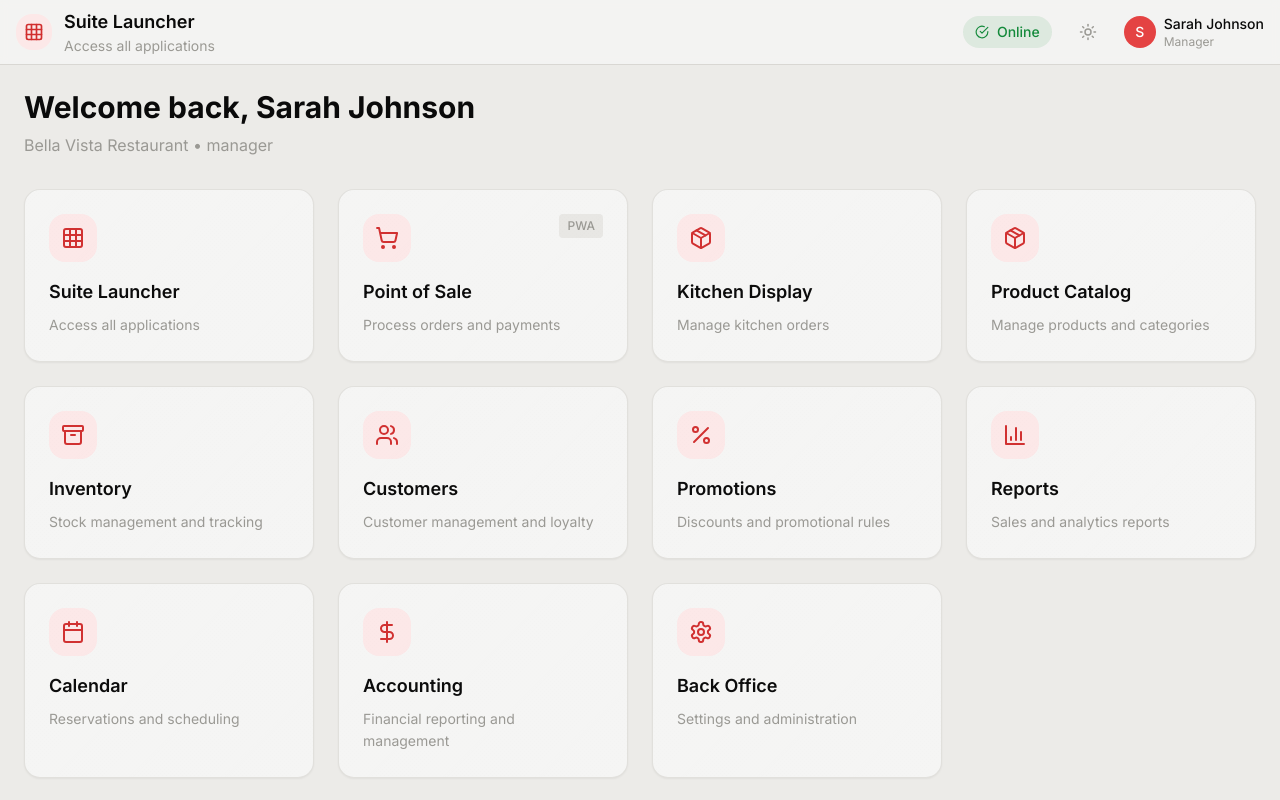
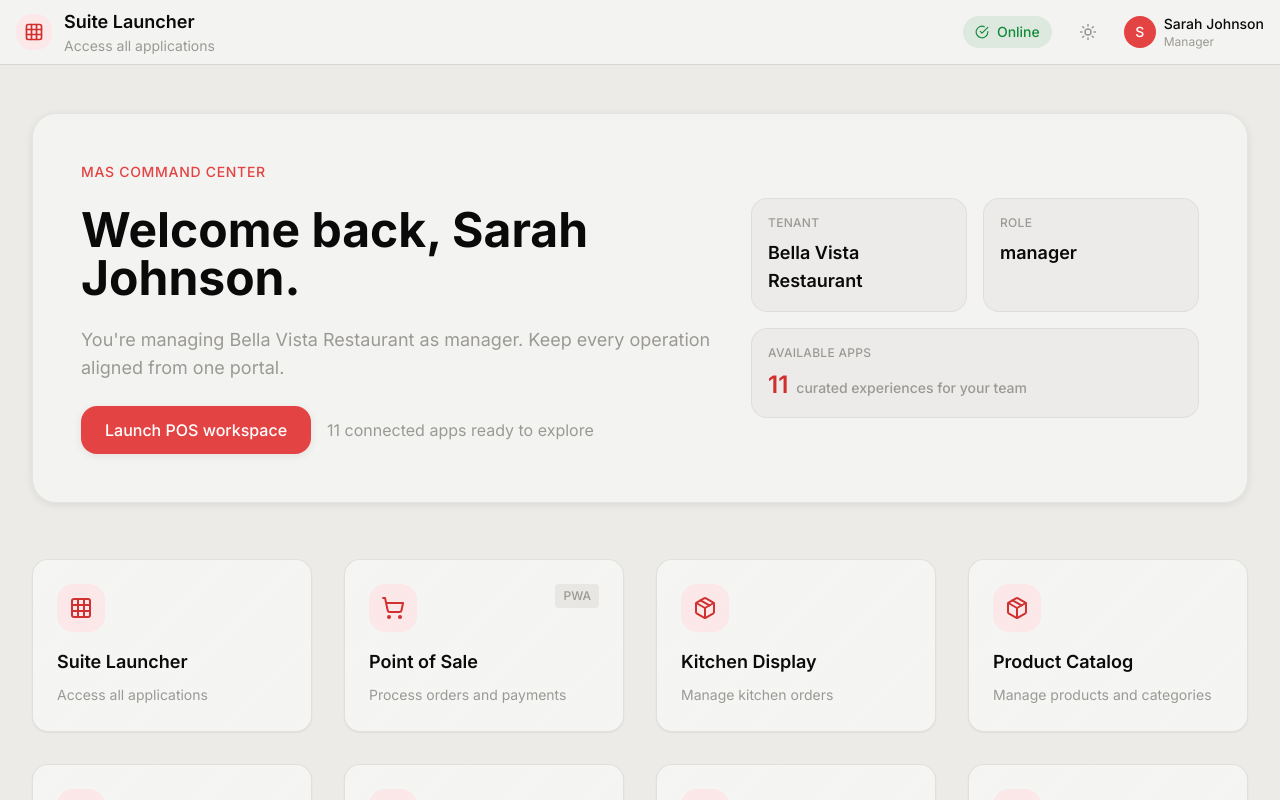
Before and after one commit to Axiki/Maas, a React (Vite) app: page / in a window 1280 px wide. Both pictures are taken after a click on the button "Sign In". Shown: the top 800 px of the page. Built offline with nearby package versions, Linux system fonts and the light colour scheme.

Commit message:
feat(portal): add hero container layout

```diff
--- a/src/components/apps/Portal.tsx
+++ b/src/components/apps/Portal.tsx
@@ -1,4 +1,4 @@
-import React, { useEffect, useRef } from 'react';
+import React, { useEffect, useMemo, useRef } from 'react';
 import { useNavigate } from 'react-router-dom';
 import { motion } from 'framer-motion';
 import { gsap } from 'gsap';
@@ -8,6 +8,8 @@ import { useAuthStore } from '../../stores/authStore';
 import { getAvailableApps } from '../../config/apps';
 import { theme } from '../../config/theme';
 import { Card } from '@mas/ui';
+import { PageContainer } from '../layout/PageContainer';
+import { PortalHero } from './PortalHero';
 
 const MotionCard = motion(Card);
 
@@ -16,7 +18,13 @@ export const Portal: React.FC = () => {
   const { user, tenant } = useAuthStore();
   const gridRef = useRef<HTMLDivElement>(null);
 
-  const availableApps = user ? getAvailableApps(user.role) : [];
+  const availableApps = useMemo(() => {
+    if (!user) {
+      return [];
+    }
+
+    return getAvailableApps(user.role);
+  }, [user]);
 
   useEffect(() => {
     if (gridRef.current) {
@@ -46,18 +54,25 @@ export const Portal: React.FC = () => {
   };
 
   return (
-    <MotionWrapper type="page" className="p-6">
-      <div className="max-w-7xl mx-auto">
-        <div className="mb-8">
-          <h2 className="text-3xl font-bold mb-2">Welcome back, {user?.name}</h2>
-          <p className="text-muted">
-            {tenant?.name} • {user?.role}
-          </p>
-        </div>
+    <MotionWrapper type="page" className="py-8 sm:py-10 lg:py-12">
+      <PageContainer>
+        <div className="space-y-10 sm:space-y-12 lg:space-y-14">
+          <PortalHero
+            userName={user?.name}
+            tenantName={tenant?.name}
+            role={user?.role}
+            appsCount={availableApps.length}
+            onCtaClick={() => handleAppClick('/pos')}
+          />
 
-        <div ref={gridRef} className="grid grid-cols-1 md:grid-cols-2 lg:grid-cols-3 xl:grid-cols-4 gap-6">
+          <div className="space-y-8 sm:space-y-10">
+            <div
+              ref={gridRef}
+              className="grid grid-cols-1 gap-5 sm:gap-6 md:grid-cols-2 md:gap-6 lg:grid-cols-3 lg:gap-7 xl:grid-cols-4 xl:gap-8"
+            >
               {availableApps.map((app) => {
-            const IconComponent = (LucideIcons as any)[app.icon] || LucideIcons.Package;
+                const iconKey = app.icon as keyof typeof LucideIcons;
+                const IconComponent = LucideIcons[iconKey] ?? LucideIcons.Package;
 
                 return (
                   <MotionCard
@@ -65,34 +80,39 @@ export const Portal: React.FC = () => {
                     whileHover={{ scale: 1.02, boxShadow: theme.elevation.modal }}
                     whileTap={{ scale: 0.98 }}
                     padding
-                className="cursor-pointer border-line/70 hover:border-primary-200 transition-all duration-200 group shadow-sm hover:shadow-md"
+                    className="group cursor-pointer border-line/70 shadow-sm transition-all duration-200 hover:border-primary-200 hover:shadow-md"
                     onClick={() => handleAppClick(app.route)}
                   >
-                <div className="flex items-start justify-between mb-4">
-                  <div className="p-3 rounded-lg bg-primary-100 group-hover:bg-primary-500 transition-colors">
-                    <IconComponent size={24} className="text-primary-600 group-hover:text-white transition-colors" />
+                    <div className="mb-4 flex items-start justify-between">
+                      <div className="rounded-lg bg-primary-100 p-3 transition-colors group-hover:bg-primary-500">
+                        <IconComponent
+                          size={24}
+                          className="text-primary-600 transition-colors group-hover:text-white"
+                        />
                       </div>
 
-                  {app.hasNotifications && <div className="w-2 h-2 rounded-full bg-danger animate-pulse" />}
+                      {app.hasNotifications && <div className="h-2 w-2 animate-pulse rounded-full bg-danger" />}
 
                       {app.isPWA && (
-                    <div className="text-xs text-muted font-medium px-2 py-1 bg-surface-200 rounded">
+                        <div className="rounded bg-surface-200 px-2 py-1 text-xs font-medium text-muted">
                           PWA
                         </div>
                       )}
                     </div>
 
-                <h3 className="font-semibold text-lg mb-2 group-hover:text-primary-600 transition-colors">{app.name}</h3>
+                    <h3 className="mb-2 text-lg font-semibold transition-colors group-hover:text-primary-600">
+                      {app.name}
+                    </h3>
 
-                <p className="text-muted text-sm leading-relaxed">{app.description}</p>
+                    <p className="text-sm leading-relaxed text-muted">{app.description}</p>
                   </MotionCard>
                 );
               })}
             </div>
 
-        <div className="mt-12 grid grid-cols-1 lg:grid-cols-3 gap-6">
-          <Card>
-            <h3 className="font-semibold mb-4">Today&apos;s Summary</h3>
+            <div className="grid grid-cols-1 gap-6 sm:gap-7 md:gap-7 lg:grid-cols-3 lg:gap-8">
+              <Card className="h-full">
+                <h3 className="mb-4 font-semibold">Today&apos;s Summary</h3>
                 <div className="space-y-3">
                   <div className="flex justify-between">
                     <span className="text-muted">Orders</span>
@@ -109,8 +129,8 @@ export const Portal: React.FC = () => {
                 </div>
               </Card>
 
-          <Card>
-            <h3 className="font-semibold mb-4">Quick Stats</h3>
+              <Card className="h-full">
+                <h3 className="mb-4 font-semibold">Quick Stats</h3>
                 <div className="space-y-3">
                   <div className="flex justify-between">
                     <span className="text-muted">Active Tables</span>
@@ -127,25 +147,27 @@ export const Portal: React.FC = () => {
                 </div>
               </Card>
 
-          <Card>
-            <h3 className="font-semibold mb-4">Recent Activity</h3>
+              <Card className="h-full">
+                <h3 className="mb-4 font-semibold">Recent Activity</h3>
                 <div className="space-y-3 text-sm">
                   <div className="flex items-center gap-3">
-                <div className="w-2 h-2 rounded-full bg-success" />
+                    <div className="h-2 w-2 rounded-full bg-success" />
                     <span className="text-muted">Order #1234 completed</span>
                   </div>
                   <div className="flex items-center gap-3">
-                <div className="w-2 h-2 rounded-full bg-warning" />
+                    <div className="h-2 w-2 rounded-full bg-warning" />
                     <span className="text-muted">Table 5 needs attention</span>
                   </div>
                   <div className="flex items-center gap-3">
-                <div className="w-2 h-2 rounded-full bg-primary-500" />
+                    <div className="h-2 w-2 rounded-full bg-primary-500" />
                     <span className="text-muted">New reservation added</span>
                   </div>
                 </div>
               </Card>
             </div>
           </div>
+        </div>
+      </PageContainer>
     </MotionWrapper>
   );
 };
--- /dev/null
+++ b/src/components/apps/PortalHero.tsx
@@ -0,0 +1,70 @@
+import React from 'react';
+import { Button } from '@mas/ui';
+
+interface PortalHeroProps {
+  userName?: string;
+  tenantName?: string;
+  role?: string;
+  appsCount: number;
+  onCtaClick: () => void;
+}
+
+export const PortalHero: React.FC<PortalHeroProps> = ({
+  userName,
+  tenantName,
+  role,
+  appsCount,
+  onCtaClick,
+}) => {
+  const roleLabel = role?.toLowerCase();
+
+  return (
+    <section className="overflow-hidden rounded-3xl border border-line/60 bg-surface-100/80 shadow-card">
+      <div className="flex flex-col gap-8 p-6 sm:p-8 lg:flex-row lg:items-center lg:justify-between lg:p-10 xl:p-12">
+        <div className="max-w-3xl space-y-4 sm:space-y-6">
+          <p className="text-sm font-medium uppercase tracking-wider text-primary-500">
+            MAS Command Center
+          </p>
+
+          <h1 className="text-3xl font-bold leading-tight text-ink sm:text-4xl lg:text-5xl">
+            Welcome back{userName ? `, ${userName}` : ''}.
+          </h1>
+
+          <p className="text-base text-muted sm:text-lg">
+            {tenantName ? `You're managing ${tenantName}` : 'Manage your venue'}{' '}
+            {roleLabel ? `as ${roleLabel}` : 'with confidence'}. Keep every operation aligned from one portal.
+          </p>
+
+          <div className="flex flex-col gap-3 sm:flex-row sm:items-center sm:gap-4">
+            <Button size="lg" onClick={onCtaClick} className="w-full sm:w-auto">
+              Launch POS workspace
+            </Button>
+            <span className="text-sm text-muted sm:text-base">
+              {appsCount} connected app{appsCount === 1 ? '' : 's'} ready to explore
+            </span>
+          </div>
+        </div>
+
+        <dl className="grid w-full max-w-sm grid-cols-1 gap-4 sm:max-w-md sm:grid-cols-2">
+          <div className="rounded-2xl border border-line/70 bg-surface-200/60 p-4">
+            <dt className="text-xs font-medium uppercase tracking-wide text-muted">Tenant</dt>
+            <dd className="mt-2 text-lg font-semibold text-ink">{tenantName ?? 'Unassigned'}</dd>
+          </div>
+
+          <div className="rounded-2xl border border-line/70 bg-surface-200/60 p-4">
+            <dt className="text-xs font-medium uppercase tracking-wide text-muted">Role</dt>
+            <dd className="mt-2 text-lg font-semibold text-ink">{role ?? 'Staff'}</dd>
+          </div>
+
+          <div className="rounded-2xl border border-line/70 bg-surface-200/60 p-4 sm:col-span-2">
+            <dt className="text-xs font-medium uppercase tracking-wide text-muted">Available apps</dt>
+            <dd className="mt-2 flex items-baseline gap-2 text-2xl font-semibold text-primary-600">
+              {appsCount}
+              <span className="text-sm font-medium text-muted">curated experiences for your team</span>
+            </dd>
+          </div>
+        </dl>
+      </div>
+    </section>
+  );
+};
--- /dev/null
+++ b/src/components/layout/PageContainer.tsx
@@ -0,0 +1,15 @@
+import React from 'react';
+import { cn } from '@mas/utils';
+
+interface PageContainerProps {
+  children: React.ReactNode;
+  className?: string;
+}
+
+export const PageContainer: React.FC<PageContainerProps> = ({ children, className }) => {
+  return (
+    <div className={cn('mx-auto w-full max-w-7xl px-4 sm:px-6 lg:px-8', className)}>
+      {children}
+    </div>
+  );
+};
```
Also changed, not shown: 1 other file (tests, documents, lock files or other folders). Lines whose indentation alone changed are shown as unchanged.
